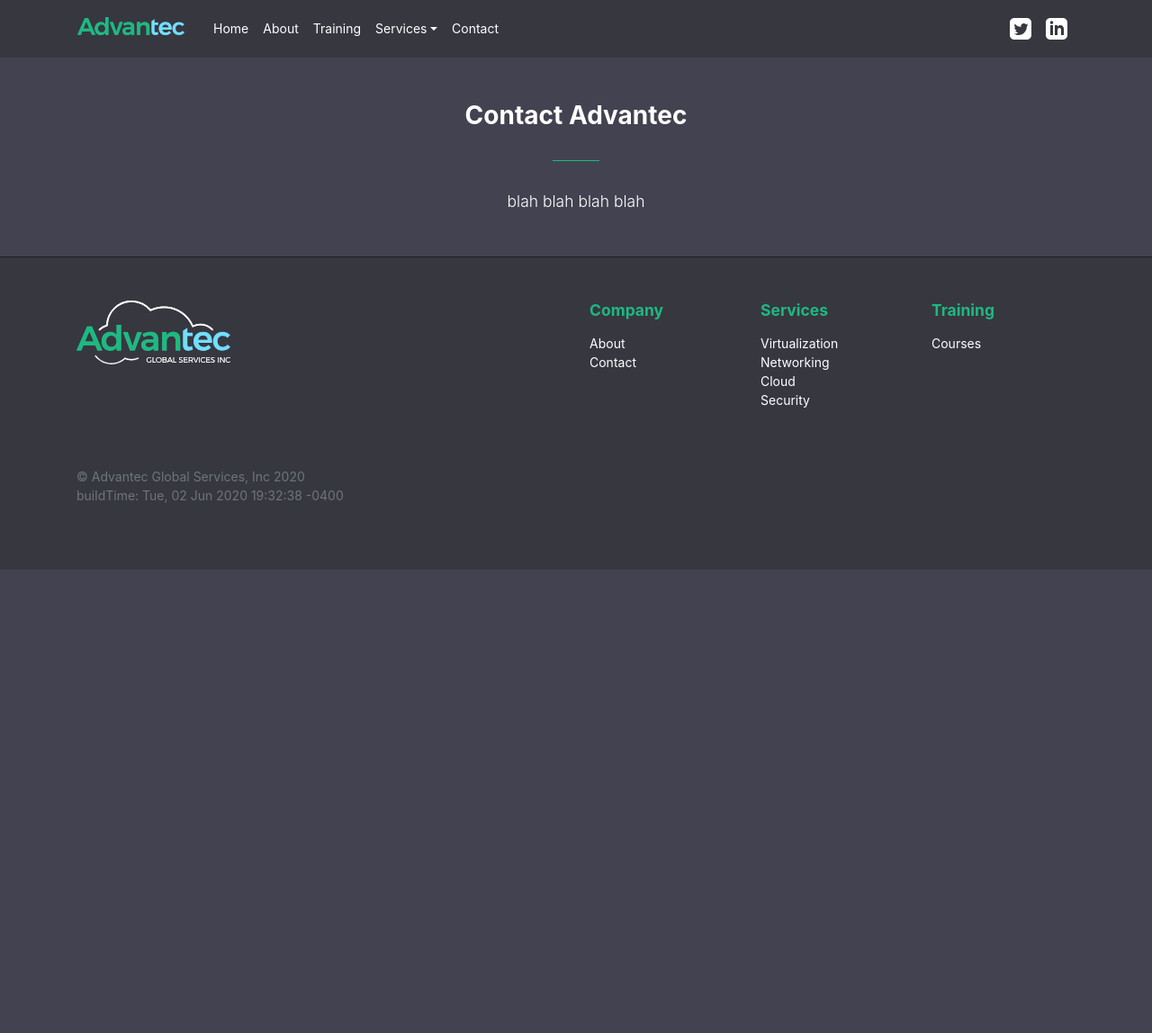
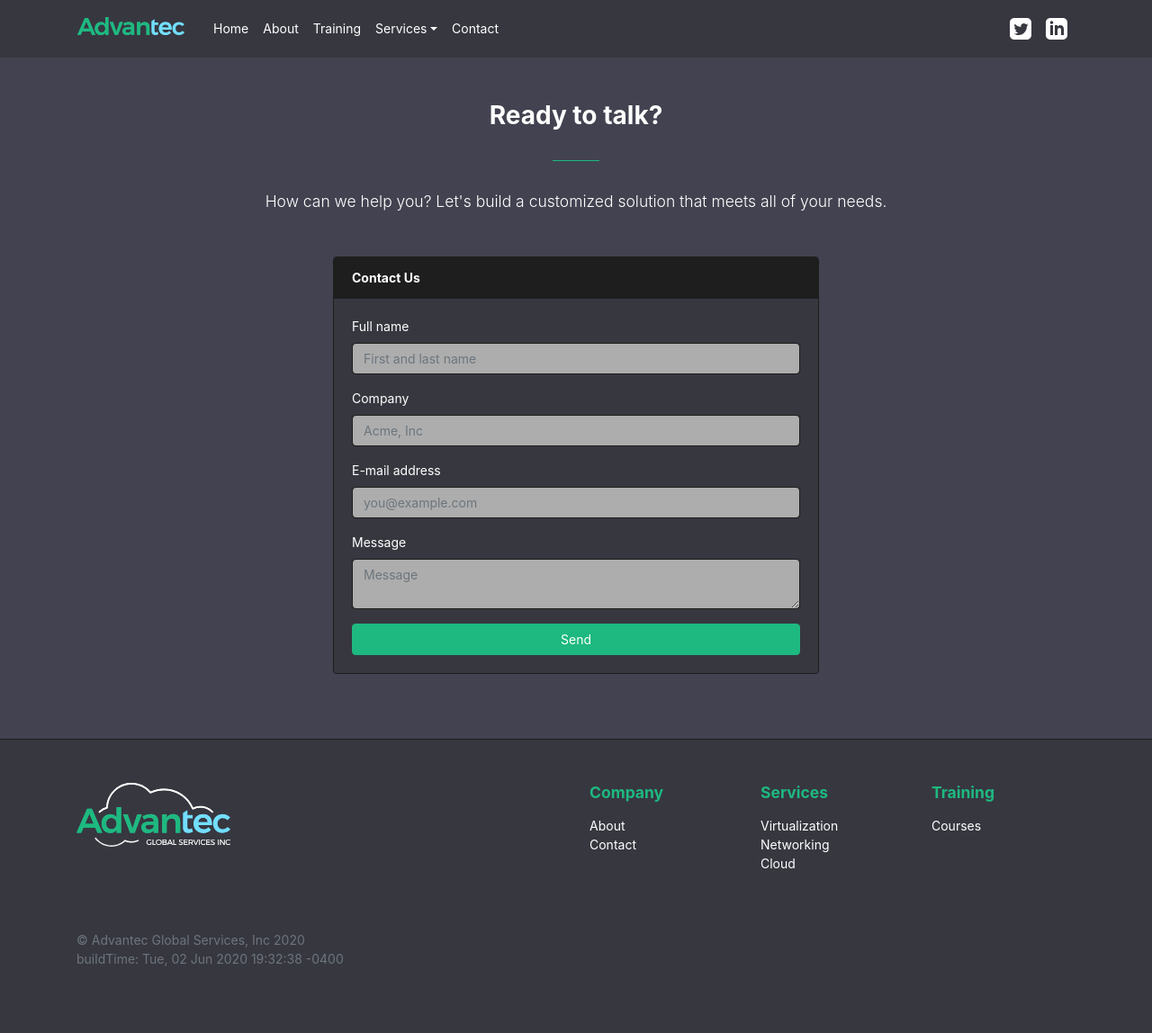
Before and after one commit to Advantec-Global-Services-Inc/Website, a Jekyll site: the page built from contact.md, in a window 1280 px wide. Shown: the whole page at 90% size. Built offline with Jekyll 4.4.1, drawn with Linux system fonts in a browser that asks for light colours; before the commit the page ends 900 px from its top, so only the background shows below that.

Commit message:
final polish

```diff
--- a/_includes/footer.html
+++ b/_includes/footer.html
@@ -17,7 +17,7 @@
                         <li><a href="/virtualization">Virtualization</a></li>
                         <li><a href="/networking">Networking</a></li>
                         <li><a href="/cloud">Cloud</a></li>
-                        <li><a href="/security">Security</a></li>
+                    <!--    <li><a href="/security">Security</a></li> -->
                     </ul>
             </div>
             <div class="col-lg-2 col-sm-4 mb-5 mb-lg-0">
--- a/_includes/navbar.html
+++ b/_includes/navbar.html
@@ -23,7 +23,7 @@
             <a href="/virtualization" class="dropdown-item">Virtualization</a>
             <a href="/networking" class="dropdown-item">Networking</a>
             <a href="/cloud" class="dropdown-item">Cloud</a>
-            <a href="/security" class="dropdown-item">Security</a>
+       <!--  <a href="/security" class="dropdown-item">Security</a> -->
           </div>
         </li>
         <li class="nav-item">
--- /dev/null
+++ b/_layouts/contact.html
@@ -0,0 +1,46 @@
+<!DOCTYPE html>
+<html lang="{{ site.lang | default: 'en-US' }}">
+
+{% include head.html %}
+
+<body>
+    {% include navbar.html %}
+    <div class="container mt-5">
+        <section>
+            <h2 class="font-weight-bold text-center pb-2">{{ page.title }}</h3>
+                <hr class="adv-hr my-4">
+                <p class="lead text-center pt-2 mb-5">{{ page.tagline }}</p>
+                <div class="row mb-5 pb-md-4 align-items-center justify-content-center">
+                    <div class="col-sm-6">
+                        <div class="card" tabindex="1">
+                            <div class="card-header"><strong>Contact Us</strong></div>
+                            <div class="card-body">
+                                <div class="form-group">
+                                    <label for="name">Full name</label>
+                                    <input class="form-control" id="name" type="text" placeholder="First and last name">
+                                </div>
+                                <div class="form-group">
+                                    <label for="company">Company</label>
+                                    <input class="form-control" id="company" type="text" placeholder="Acme, Inc">
+                                </div>
+                                <div class="form-group">
+                                    <label for="email">E-mail address</label>
+                                    <input class="form-control" id="email" type="text" placeholder="you@example.com">
+                                </div>
+                                <div class="form-group">
+                                    <label for="message">Message</label>
+                                    <textarea class="form-control" id="message" type="text"
+                                        placeholder="Message"></textarea>
+                                </div>
+                                <button class="mt-3 btn btn-primary btn-block" type="submit">Send</button>
+                            </div>
+                        </div>
+                    </div>
+                </div>
+        </section>
+    </div>
+
+    {% include footer.html %}
+</body>
+
+</html>
--- a/contact.md
+++ b/contact.md
@@ -1,6 +1,6 @@
 ---
-layout: content
-title: Contact Advantec
-tagline: blah blah blah blah
+layout: contact
+title: Ready to talk?
+tagline: "How can we help you? Let's build a customized solution that meets all of your needs."
 permalink: /contact/
 ---
```
Also changed, not shown: _includes/content.html (+4 -20 lines).
